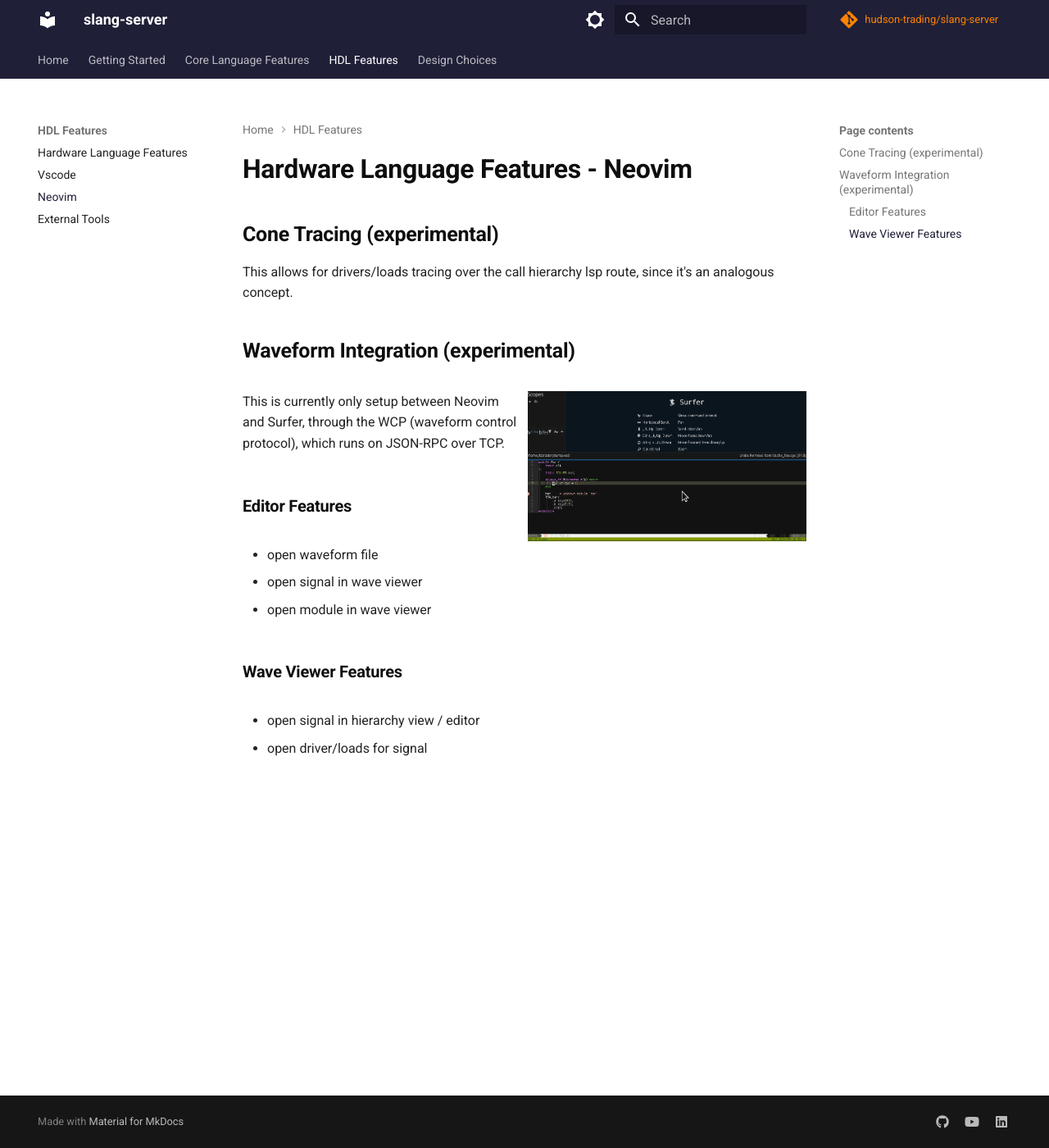
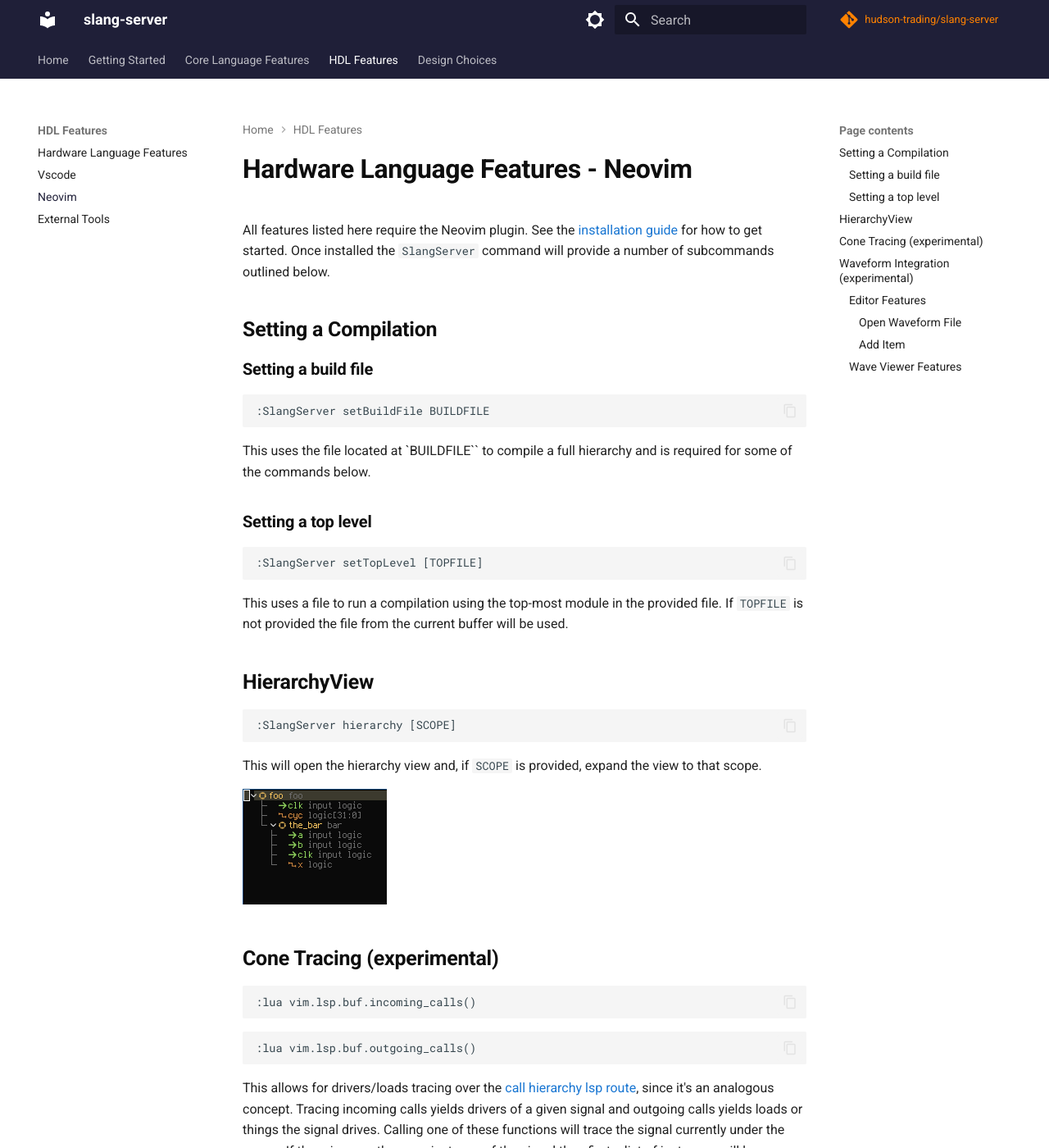
Before and after one commit to hudson-trading/slang-server, an MkDocs documentation site: the page built from docs/hdl/neovim.md, in a window 1280 px wide and 1400 px high. Shown: the whole window at 82% size. Built offline with MkDocs 1.6.1 and Material for MkDocs 9.7.7, drawn with Linux system fonts in a browser that asks for light colours; comment, search, counter and statistics services are not loaded; some of the changed text lies outside the part shown.

Commit message:
Neovim plugin documentation

````diff
--- a/docs/hdl/neovim.md
+++ b/docs/hdl/neovim.md
@@ -7,30 +7,85 @@
 
 # Hardware Language Features - Neovim
 
+All features listed here require the Neovim plugin.  See the [installation guide](../start/installing.md) for how to get started.
+Once installed the `SlangServer` command will provide a number of subcommands outlined below.
+
+## Setting a Compilation
+
+### Setting a build file
+
+```
+:SlangServer setBuildFile BUILDFILE
+```
+
+This uses the file located at `BUILDFILE`` to compile a full hierarchy and is required for some of the commands below.
+
+### Setting a top level
+
+```
+:SlangServer setTopLevel [TOPFILE]
+```
+
+This uses a file to run a compilation using the top-most module in the provided file.  If `TOPFILE` is not provided the file from the current buffer will be used.
+
+## HierarchyView
+
+```
+:SlangServer hierarchy [SCOPE]
+```
+
+This will open the hierarchy view and, if `SCOPE` is provided, expand the view to that scope.
+
+![Hierarchy View](neovim/hierarchy.png)
+
 ## Cone Tracing (experimental)
 
-This allows for drivers/loads tracing over the call hierarchy lsp route, since it's an analogous concept.
+```
+:lua vim.lsp.buf.incoming_calls()
+```
+```
+:lua vim.lsp.buf.outgoing_calls()
+```
+
+This allows for drivers/loads tracing over the [call hierarchy lsp route](https://neovim.io/doc/user/lsp.html#vim.lsp.buf.incoming_calls()), since it's an analogous concept.  Tracing incoming calls yields drivers of a given signal and outgoing calls yields loads or things the signal drives.
+Calling one of these functions will trace the signal currently under the cursor.
+If there is more than one instance of the signal then first a list of instances will be presented.
+After an instance is selected (or if there is only one instance) a list of drivers or loads will be presented.
 
 ## Waveform Integration (experimental)
 
-<div class="grid" markdown>
-<div class="grid-item" markdown>
+![WCP](neovim/wcp.gif)
 
-This is currently only setup between Neovim and Surfer, through the WCP (waveform control protocol), which runs on JSON-RPC over TCP.
+`slang-server` can interact with waveform viewers via the [WCP (waveform control protocol)](https://gitlab.com/waveform-control-protocol/wcp).
+The only known implementation of WCP is currently in [Surfer](https://surfer-project.org/).
 
 ### Editor Features
-- open waveform file
-- open signal in wave viewer
-- open module in wave viewer
+
+#### Open Waveform File
+
+```
+:SlangServer openWaveform WAVEFILE
+```
+
+This opens the waveform file (e.g. VCD or FST) indicated by `WAVEFILE`.
+If there is no currently active WCP session a new waveform viewer will be launched using the command provided in the `wcpCommand` config field.
+By default this is Surfer.
+If a WCP session already exists, the new waveform file will be loaded.
+Additionally, if a `buildPattern` config field is provided, the build file which corresponds to the current wave file will be used to produce a compilation.
+E.g. given a wave file of `/some/dir/foo.fst` and a `buildPattern` of `/some/other/dir/{}.f` and compilation will be made using `/some/other/dir/foo.f`.
+
+
+#### Add Item
+
+```
+:SlangServer addToWaves [RECURSIVE]
+```
+
+Adds the signal, module, interface or other scope currently under the cursor to the waveform viewer.
+If `RECURSIVE` is provided and is `true` and the item is a scope it will be added recursively.
+If more than one instance of the item exists, a list of instances will be provided to choose from.
 
 ### Wave Viewer Features
-- open signal in hierarchy view / editor
-- open driver/loads for signal
-
-</div>
-<div class="grid-item" markdown>
-
-![WCP](neovim/wcp.gif)
-
-</div>
-</div>
+- Goto Definition
+- Add Drivers
+- Add Loads
````
Also changed, not shown: clients/neovim/README.md (+4 -9 lines), docs/hdl/neovim/hierarchy.png (added).
